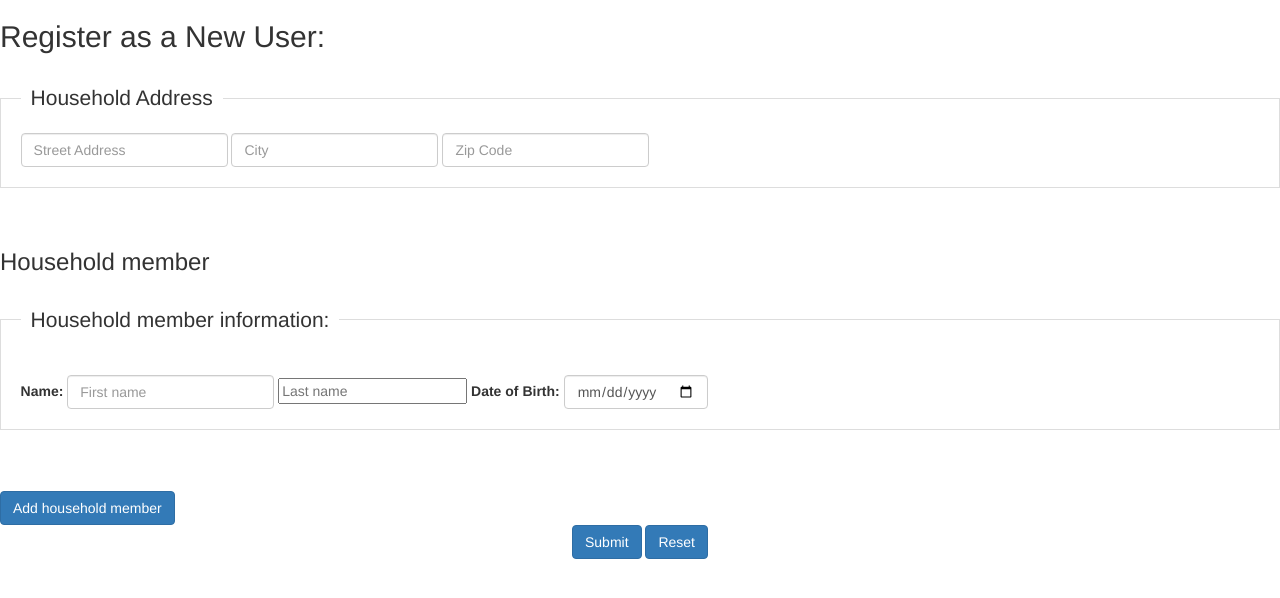
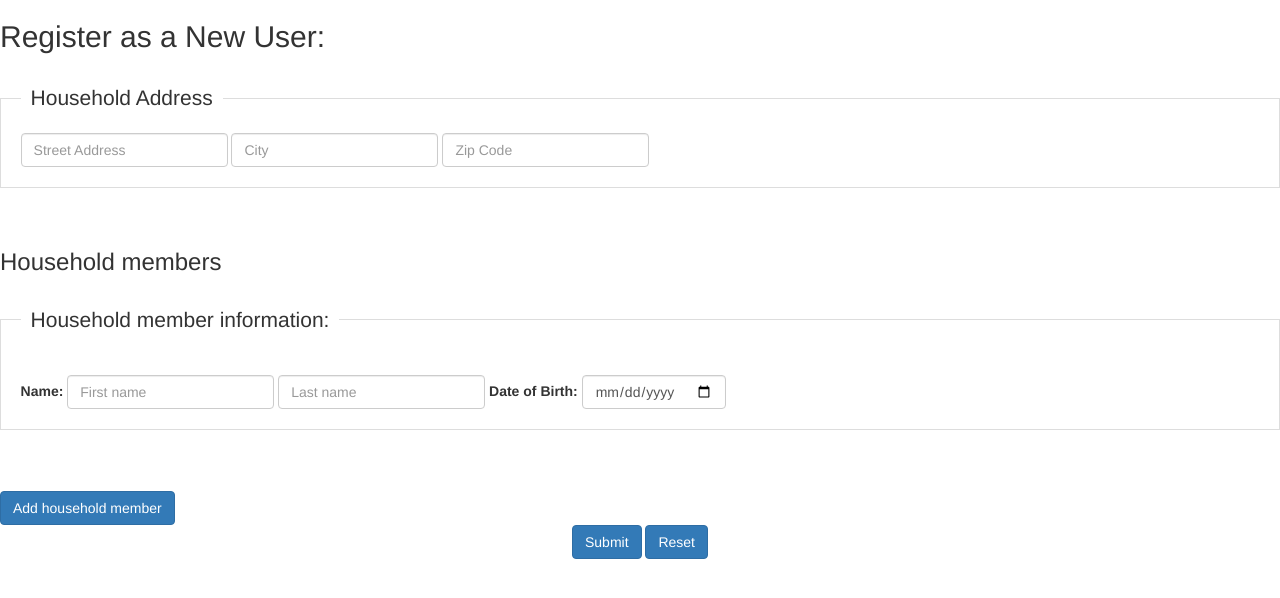
Before and after one commit to AlexCadigan/KalamazooLoavesAndFishes, a PHP site: page /RegisterPage.php in a window 1280 px wide. Shown: the part 52-650 px from the top of the page. Run offline with PHP 8.4, Linux system fonts and the light colour scheme.

Commit message:
Fixed RegisterPage

```diff
--- a/src/RegisterPage.php
+++ b/src/RegisterPage.php
@@ -115,7 +115,7 @@ legend.scheduler-border {
     <br>
   </fieldset>
   <br>
-  <h3>Household member</h3>
+  <h3>Household members</h3>
   <br>
   <!--  			<div id="dynamicInput">-->
   <fieldset class="scheduler-border">
@@ -123,7 +123,7 @@ legend.scheduler-border {
     <br>
     <label>Name:</label>
     <input class="form-control" type="text" name="fname[]" placeholder="First name" required>
-    <input type="text" name="lname[]" placeholder="Last name" required>
+    <input class="form-control" type="text" name="lname[]" placeholder="Last name" required>
     <label>Date of Birth:</label>
     <input class="form-control" type="date" name = "DOB[]" required >
   </fieldset>
@@ -142,15 +142,14 @@ legend.scheduler-border {
 			function addInput(divName){
 
 				var newdiv = document.createElement('span');
-				newdiv.innerHTML = "<br><br>" + "Household member " +" <br><fieldset><legend><h4>Household member information:</h4></legend> <br>Name: <input type='text' name = 'fname[]' placeholder='Firstname' required> <input type='text' name='lname[]' placeholder='Last name' required> Date of Birth: <input type='date' name = 'DOB[]'></fieldset><br>" ;
+				newdiv.innerHTML = "<br>" +" <br><fieldset class='scheduler-border'><legend class='scheduler-border'>Household member information:</legend> <br><label>Name: <label><input class='form-control' type='text' name = 'fname[]' placeholder='Firstname' required> <input class='form-control' type='text' name='lname[]' placeholder='Last name' required><label> Date of Birth: <label><input class='form-control' type='date' name = 'DOB[]' required></fieldset>";
 				var g = document.createElement('button');
-				var newdiv = document.createElement('div');
 				var g = document.createElement('button');
-				newdiv.innerHTML = "<br>" + "Household member " +" <br><fieldset><legend><h4>Household member information:</h4></legend> <br>Name: <input type='text' name = 'fname[]' placeholder='Firstname' required> <input type='text' name='lname[]' placeholder='Last name' required> Date of Birth: <input type='date' name = 'DOB[]'></fieldset>";
 				counter++;
 				newdiv.setAttribute("id", "id_" + counter);
-				g.innerHTML= 'Remove Household Member';
+				g.innerHTML= 'Remove household member';
 				g.setAttribute("onclick", "removeElement('myForm','id_" + counter + "')");
+				g.className="btn btn-primary";
 				newdiv.appendChild(g);
 				document.getElementById(divName).appendChild(newdiv);
 	          	//var g = document.createElement('button');
```
